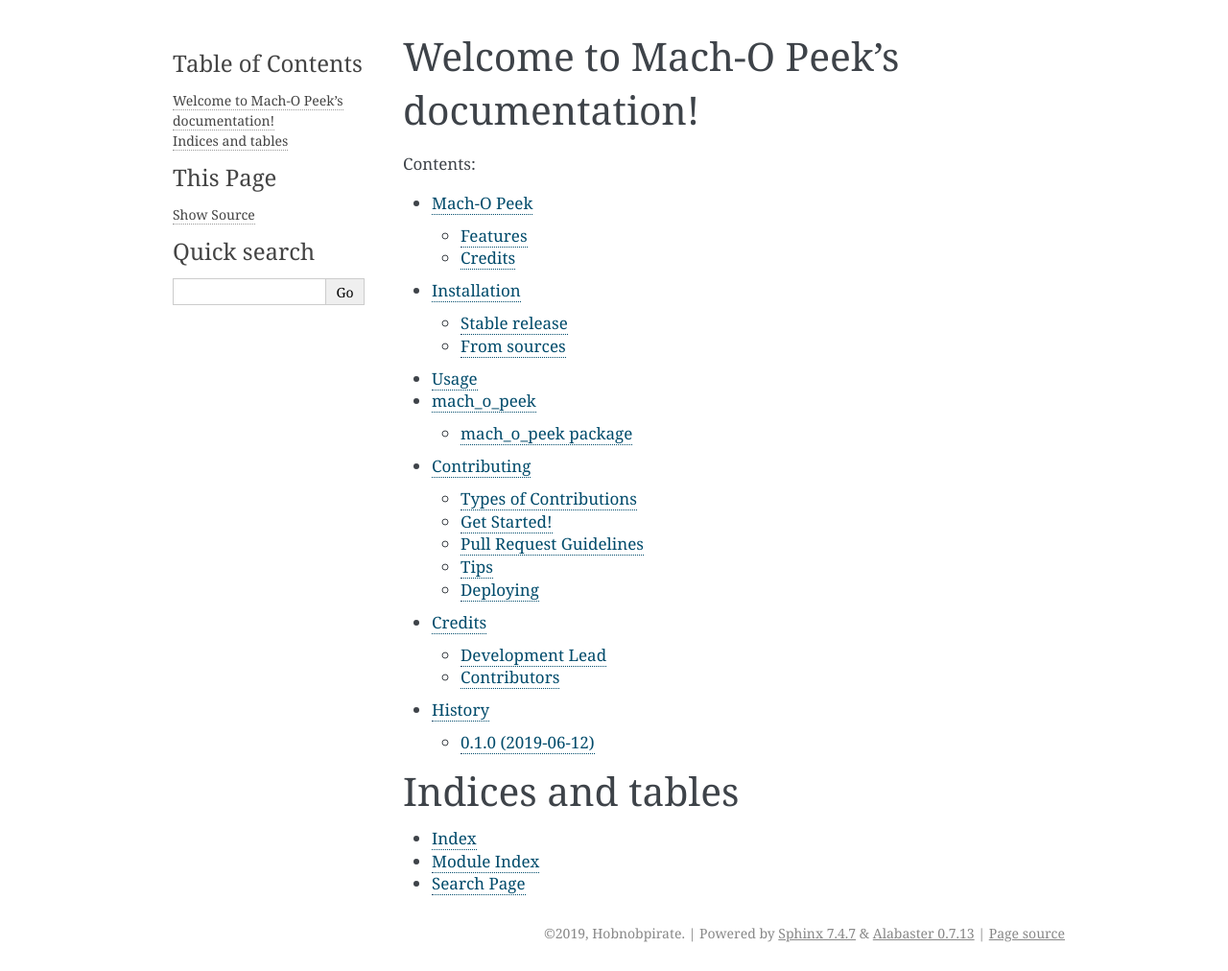
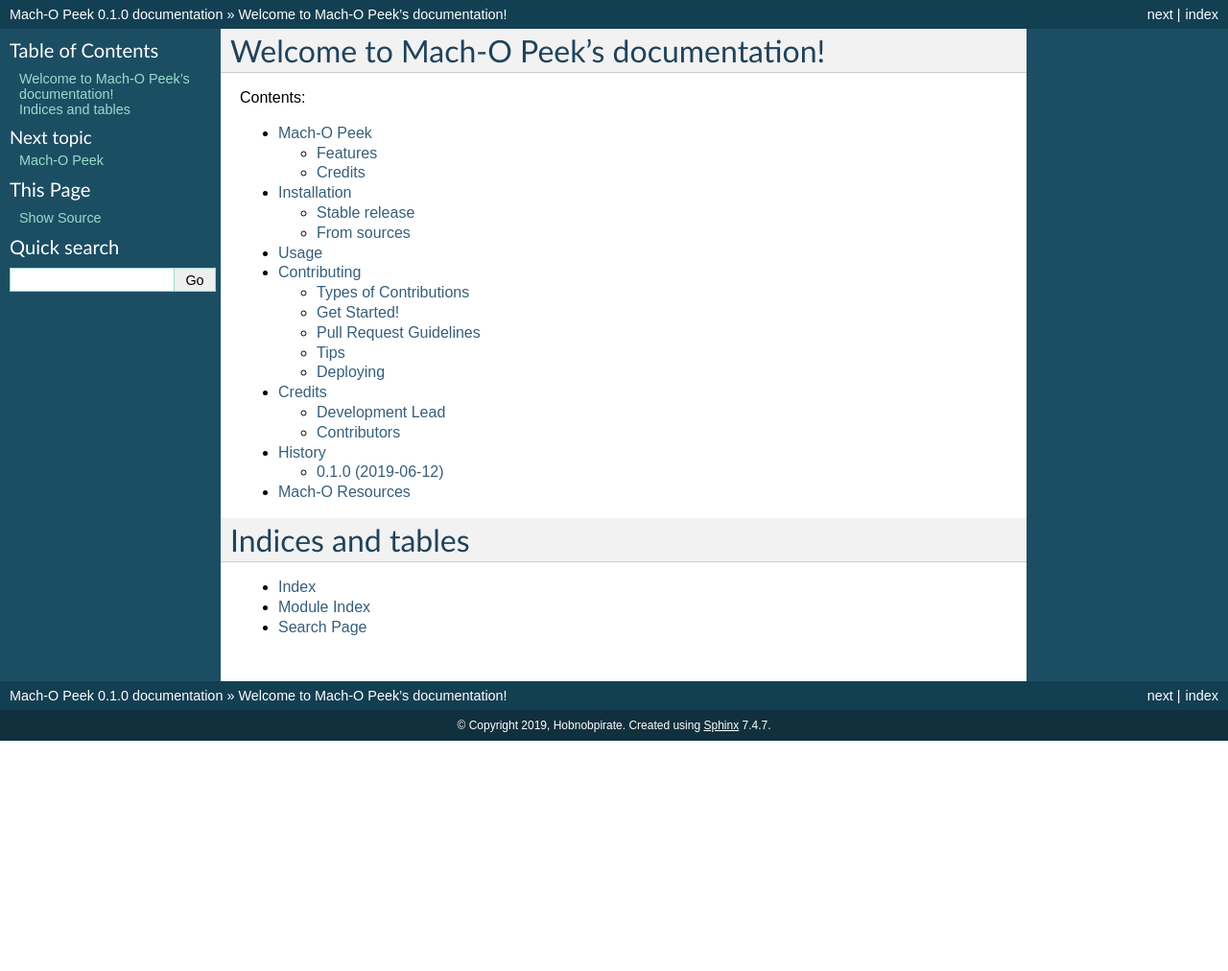
Before and after one commit to hobnobpirate/mach_o_peek, a Sphinx documentation site: the page built from docs/index.rst, in a window 1280 px wide. Shown: the whole page at 96% size. Built offline with Sphinx 7.4.7, drawn with Linux system fonts in a browser that asks for light colours; after the commit the page ends 900 px from its top, so only the background shows below that.

Commit message:
Changed doc theme to classic

```diff
--- a/docs/conf.py
+++ b/docs/conf.py
@@ -84,7 +84,7 @@
 # The theme to use for HTML and HTML Help pages.  See the documentation for
 # a list of builtin themes.
 #
-html_theme = 'alabaster'
+html_theme = 'classic'
 
 # Theme options are theme-specific and customize the look and feel of a
 # theme further.  For a list of options available for each theme, see the
--- a/docs/index.rst
+++ b/docs/index.rst
@@ -8,10 +8,10 @@
    readme
    installation
    usage
-   modules
    contributing
    authors
    history
+   resources
 
 Indices and tables
 ==================
--- /dev/null
+++ b/docs/resources.rst
@@ -0,0 +1,5 @@
+================
+Mach-O Resources
+================
+
+An annotated bibliography of sites related to Mach-O used when building this application.
```
Also changed, not shown: 1 other file.
